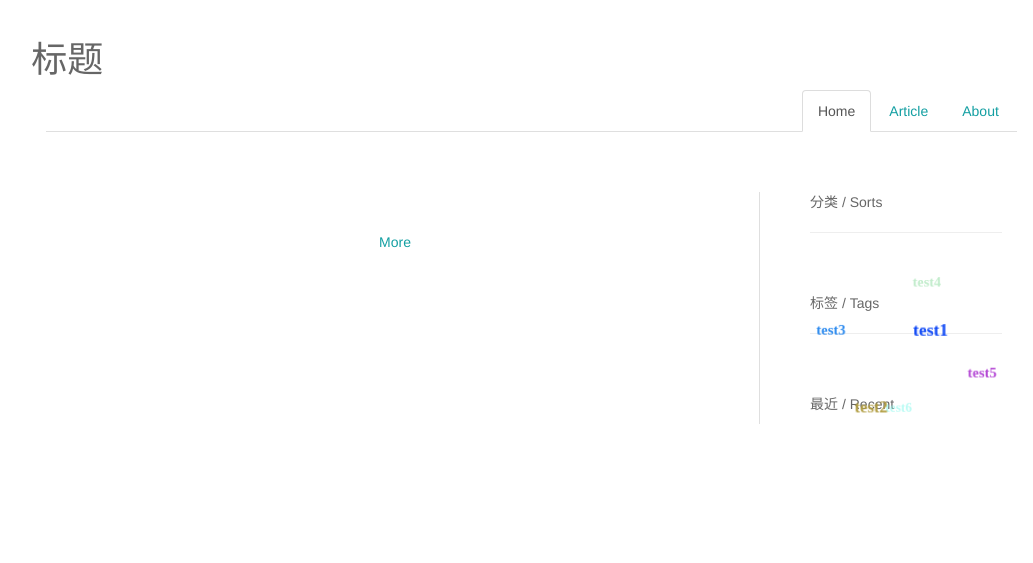
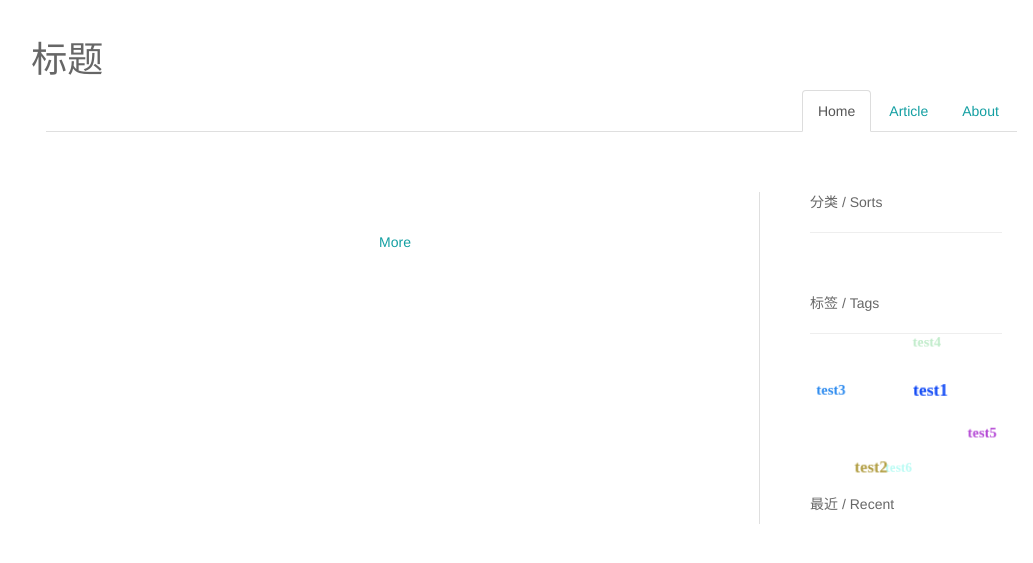
Before and after one commit to vernvern/blog_flask, a Flask app: template blog/templates/index.html in a window 1280 px wide. Shown: the top 563 px of the page, without its empty margins (63-1096 px from the left). Run offline with Flask 2, Linux system fonts and the light colour scheme; the template is opened without the code that fills it, so the values that code supplies are empty; parts of the project's set-up code (start-up, migrations or seed data) failed here and were passed over; some libraries are stand-ins or nearby versions.

Commit message:
:construction: 3d词云test

```diff
--- a/blog/templates/index.html
+++ b/blog/templates/index.html
@@ -63,6 +63,9 @@
 
                             <p> 标签 / Tags</p>
                             <hr>
+                            <div class='row'>&nbsp;</div>
+                            <div class='row'>&nbsp;</div>
+                            <div class='row'>&nbsp;</div>
                             <div class="tagBall">
                                 <a class="tag" href="#">test1</a>
                                 <a class="tag" href="#">test2</a>
@@ -72,6 +75,8 @@
                                 <a class="tag" href="#">test6</a>
                             </div>
 
+                            <div class='row'>&nbsp;</div>
+                            <div class='row'>&nbsp;</div>
                             <div class='row'>&nbsp;</div>
                             <div class='row'>&nbsp;</div>
                             <p>最近 / Recent</p>
```
